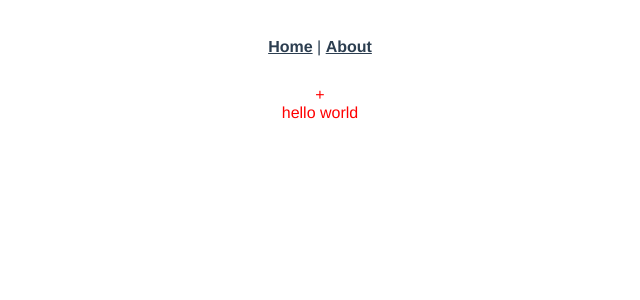
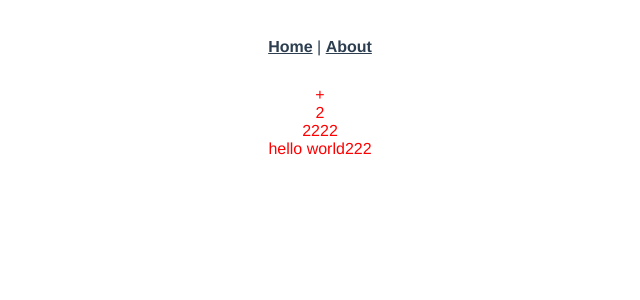
Before and after one commit to chaossssss/tsvue, a Vue app: page /Calc in a window 1280 px wide. Shown: the top 300 px of the page, without its empty margins (320-960 px from the left). Built offline with nearby package versions, Linux system fonts and the light colour scheme.

Commit message:
fix:calc

```diff
--- a/src/views/Calc.vue
+++ b/src/views/Calc.vue
@@ -1,9 +1,9 @@
 <template>
   <div class="hello">
     <div>+</div>
-    <!-- <div>{{ times }}</div>
-    <div>{{ text }}</div> -->
-    <div>{{ ValA }}</div>
+    <div>{{ times }}</div>
+    <div>{{ text }}</div>
+    <div>{{ ValA + computedA }}</div>
   </div>
 </template>
 
@@ -14,12 +14,15 @@ import { Component, Prop, Vue } from 'vue-property-decorator'
 export default class Calc extends Vue {
   ValA: string = "hello world";
   ValB: number = 222;
-  // data(): { times: number; text: string } {
-  //   return {
-  //     times: 2,
-  //     text: '2222'
-  //   }
-  // }
+  data(): { times: number; text: string } {
+    return {
+      times: 2,
+      text: '2222'
+    }
+  }
+  get computedA(){
+    return 222
+  }
   @Prop() private msg!: string
 }
 </script>
```
